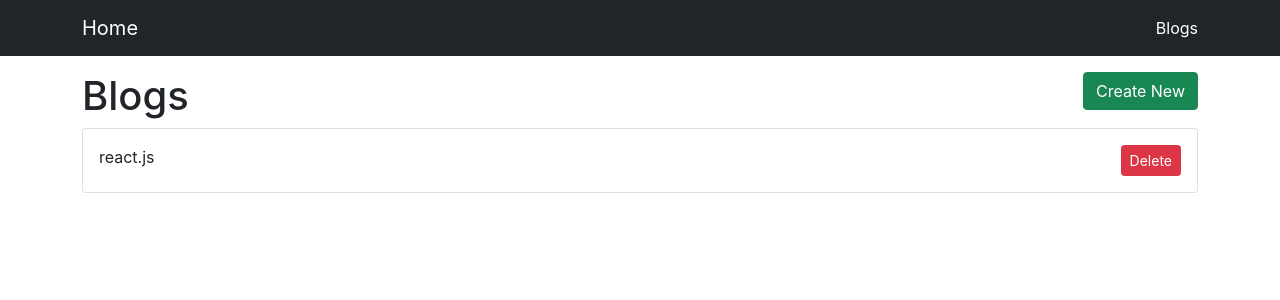
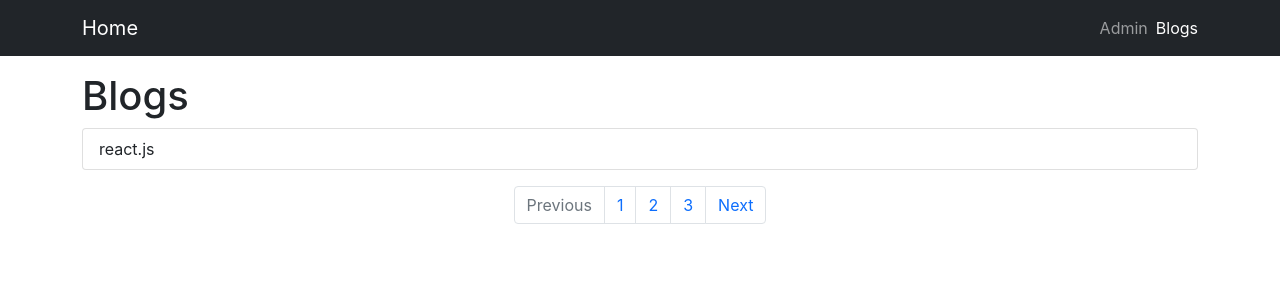
Before and after one commit to coldhailstone/learn-react, a React (Create React App) app: page /blogs in a window 1280 px wide. Shown: the top 300 px of the page. Built offline with nearby package versions, Linux system fonts and the light colour scheme; data requests are answered from the project's data file.

Commit message:
~51 Pagination1

```diff
--- a/db.json
+++ b/db.json
@@ -18,6 +18,20 @@
       "createdAt": 1672835626416,
       "id": 3,
       "publish": true
+    },
+    {
+      "title": "하하하",
+      "body": "호호호",
+      "publish": false,
+      "createdAt": 1673255194531,
+      "id": 4
+    },
+    {
+      "title": "ggg",
+      "body": "ggg",
+      "publish": false,
+      "createdAt": 1673255250911,
+      "id": 5
     }
   ]
 }
--- a/src/components/BlogForm.js
+++ b/src/components/BlogForm.js
@@ -37,6 +37,7 @@ function BlogForm({ editing }) {
               body,
               publish
           });
+          navigate('/blogs');
         } else {
           await axios.post('http://localhost:3001/posts', {
               title,
@@ -44,15 +45,15 @@ function BlogForm({ editing }) {
               publish,
               createdAt: Date.now()
           });
+          navigate('/admin');
         }
-        navigate('/blogs');
     };
 
     const goBack = () => {
       if (editing) {
         navigate(`/blogs/${id}`);
       } else {
-        navigate('/blogs');
+        navigate('/admin');
       }
     }
 
--- /dev/null
+++ b/src/components/BlogList.js
@@ -0,0 +1,74 @@
+import axios from 'axios';
+import { useState, useEffect } from 'react';
+import { useNavigate } from 'react-router-dom';
+import PropTypes from 'prop-types';
+import Card from '../components/Card';
+import LoadingSpinner from '../components/LoadingSpinner';
+import Pagination from '../components/Pagination';
+
+function BlogList({ isAdmin }) {
+    const navigate = useNavigate();
+    const [posts, setPosts] = useState([]);
+    const [loading, setLoading] = useState(true);
+
+    const getPosts = async () => {
+        const response = await axios.get('http://localhost:3001/posts')
+        setPosts(response.data);
+        setLoading(false)
+    }
+
+    const deleteBlog = async (e, id) => {
+        e.stopPropagation();
+
+        await axios.delete(`http://localhost:3001/posts/${id}`)
+        setPosts(prevPosts => prevPosts.filter(post => post.id !== id))
+    }
+
+    useEffect(() => {
+        getPosts();
+    }, []);
+
+    if (loading) {
+        return <LoadingSpinner />
+    }
+
+    if (!posts.length) {
+        return <div>'No blog posts found'</div>
+    }
+
+    const renderBlogList = () => {
+        return (
+            posts.filter((post) => isAdmin || post.publish).map((post) => {
+                return (
+                    <Card key={post.id} title={post.title} onClick={() => navigate(`/blogs/${post.id}`)}>
+                        <div>
+                            {isAdmin ? <button
+                                className='btn btn-danger btn-sm'
+                                onClick={(e) => deleteBlog(e, post.id)}
+                            >
+                                Delete
+                            </button> : null}
+                        </div>
+                    </Card>
+                )
+            })
+        )
+    }
+
+    return (
+        <div>
+            {renderBlogList()}
+            <Pagination />
+        </div>
+    )
+}
+
+BlogList.propTypes = {
+    isAdmin: PropTypes.bool
+};
+
+BlogList.defaultProps = {
+    isAdmin: false
+}
+
+export default BlogList;
--- a/src/components/Card.js
+++ b/src/components/Card.js
@@ -3,11 +3,9 @@ import PropTypes from 'prop-types';
 function Card({ title, children, onClick }) {
     return (
         <div className="card mb-3 cursor-pointer" onClick={onClick}>
-            <div className="card-body">
-                <div className='d-flex justify-content-between'>
-                    <div>{title}</div>
-                    {children && <div>{children}</div>}
-                </div>
+            <div className="card-body py-2 d-flex align-items-center">
+                <div className='flex-grow-1'>{title}</div>
+                {children && <div>{children}</div>}
             </div>
         </div>
     )
--- a/src/components/NavBar.js
+++ b/src/components/NavBar.js
@@ -5,7 +5,19 @@ function NavBar() {
         <nav className="navbar navbar-dark bg-dark">
             <div className="container">
                 <Link className="navbar-brand" to="/">Home</Link>
-                <ul className="navbar-nav">
+                <ul className="navbar-nav" style={{flexDirection: 'row'}}>
+                    <li className="nav-item me-2">
+                        <NavLink className={({ isActive }) =>
+                            [
+                                'nav-link',
+                                isActive ? 'active' : undefined
+                            ]
+                            .filter(Boolean)
+                            .join(" ")
+                        } aria-current="page" to="/admin">
+                            Admin
+                        </NavLink>
+                    </li>
                     <li className="nav-item">
                         <NavLink className={({ isActive }) =>
                             [
--- /dev/null
+++ b/src/components/Pagination.js
@@ -0,0 +1,25 @@
+function Pagination() {
+ return (
+    <nav aria-label="Page navigation example">
+        <ul className="pagination justify-content-center">
+            <li className="page-item disabled">
+                <a className="page-link" href="#" tabindex="-1">Previous</a>
+            </li>
+            <li className="page-item">
+                <a className="page-link" href="#">1</a>
+            </li>
+            <li className="page-item">
+                <a className="page-link" href="#">2</a>
+            </li>
+            <li className="page-item">
+                <a className="page-link" href="#">3</a>
+            </li>
+            <li className="page-item">
+                <a className="page-link" href="#">Next</a>
+            </li>
+        </ul>
+    </nav>
+ )
+}
+
+export default Pagination;
--- /dev/null
+++ b/src/pages/AdminPage.js
@@ -0,0 +1,20 @@
+import { Link } from 'react-router-dom';
+import BlogList from '../components/BlogList';
+
+function AdminPage() {
+    return (
+        <div>
+            <div className='d-flex justify-content-between'>
+                <h1>Admin</h1>
+                <div>
+                    <Link to="/blogs/create" className='btn btn-success'>
+                        Create New
+                    </Link>
+                </div>
+            </div>
+            <BlogList isAdmin={true} />
+        </div>
+    )
+}
+
+export default AdminPage;
--- a/src/pages/ListPage.js
+++ b/src/pages/ListPage.js
@@ -1,69 +1,12 @@
-import axios from 'axios';
-import { useState, useEffect } from 'react';
-import { Link, useNavigate } from 'react-router-dom';
-import Card from '../components/Card';
-import LoadingSpinner from '../components/LoadingSpinner';
+import BlogList from '../components/BlogList';
 
 function ListPage() {
-    const navigate = useNavigate();
-    const [posts, setPosts] = useState([]);
-    const [loading, setLoading] = useState(true);
-
-    const getPosts = async () => {
-        const response = await axios.get('http://localhost:3001/posts')
-        setPosts(response.data);
-        setLoading(false)
-    }
-
-    const deleteBlog = async (e, id) => {
-        e.stopPropagation();
-
-        await axios.delete(`http://localhost:3001/posts/${id}`)
-        setPosts(prevPosts => prevPosts.filter(post => post.id !== id))
-    }
-
-    useEffect(() => {
-        getPosts();
-    }, []);
-
-    const renderBlogList = () => {
-        if (loading) {
-            return <LoadingSpinner />
-        }
-
-        if (!posts.length) {
-            return <div>'No blog posts found'</div>
-        }
-
-        return (
-            posts.filter((post) => post.publish).map((post) => {
-                return (
-                    <Card key={post.id} title={post.title} onClick={() => navigate(`/blogs/${post.id}`)}>
-                        <div>
-                            <button
-                                className='btn btn-danger btn-sm'
-                                onClick={(e) => deleteBlog(e, post.id)}
-                            >
-                                Delete
-                            </button>
-                        </div>
-                    </Card>
-                )
-            })
-        )
-    }
-
     return (
         <div>
             <div className='d-flex justify-content-between'>
                 <h1>Blogs</h1>
-                <div>
-                    <Link to="/blogs/create" className='btn btn-success'>
-                        Create New
-                    </Link>
-                </div>
             </div>
-            {renderBlogList()}
+            <BlogList />
         </div>
     )
 }
--- a/src/routes.js
+++ b/src/routes.js
@@ -1,6 +1,7 @@
 import App from './App';
 import HomePage from './pages/HomePage';
 import ListPage from './pages/ListPage';
+import AdminPage from './pages/AdminPage';
 import CreatePage from './pages/CreatePage';
 import EditPage from './pages/EditPage';
 import ShowPage from './pages/ShowPage';
@@ -13,6 +14,10 @@ const routes = [
             {
                 path: "",
                 element: <HomePage />,
+            },
+            {
+                path: "admin",
+                element: <AdminPage />,
             },
             {
                 path: "blogs",
```
